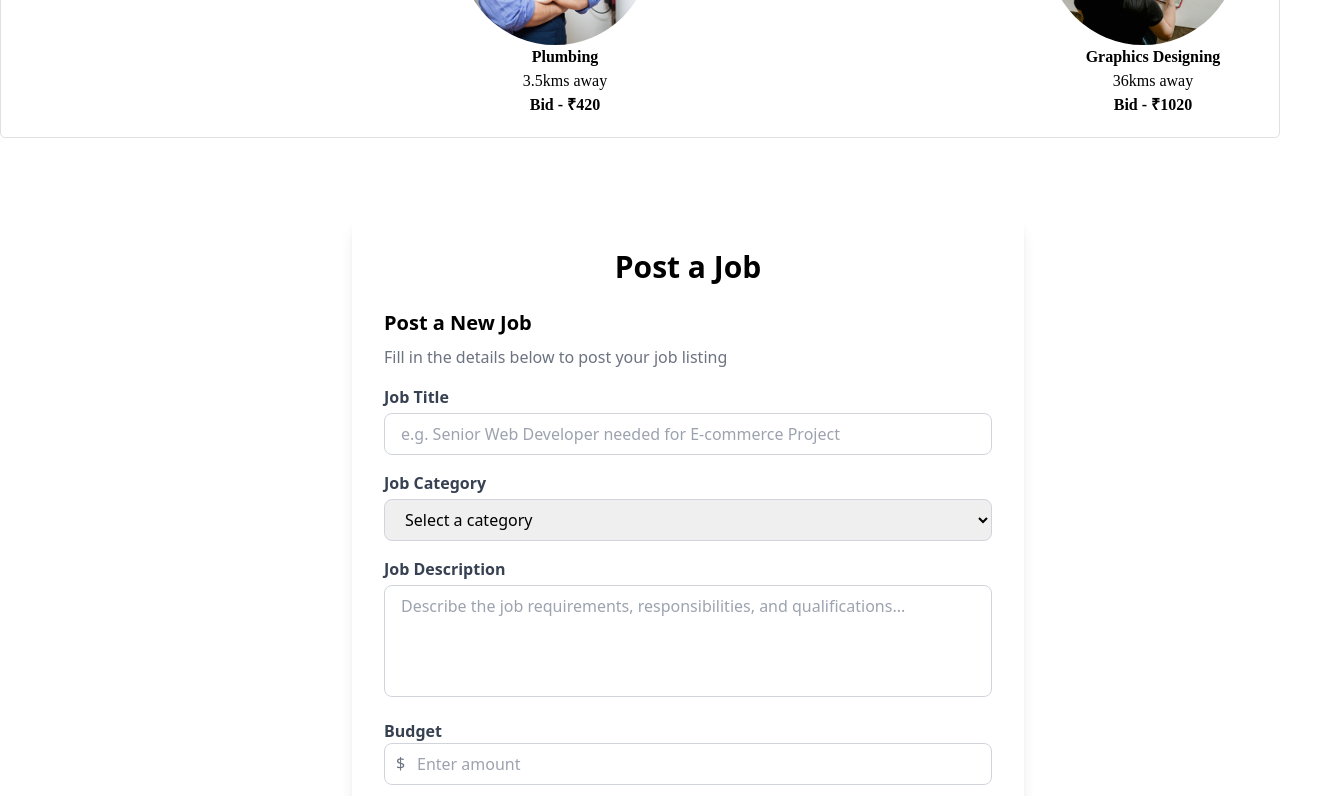
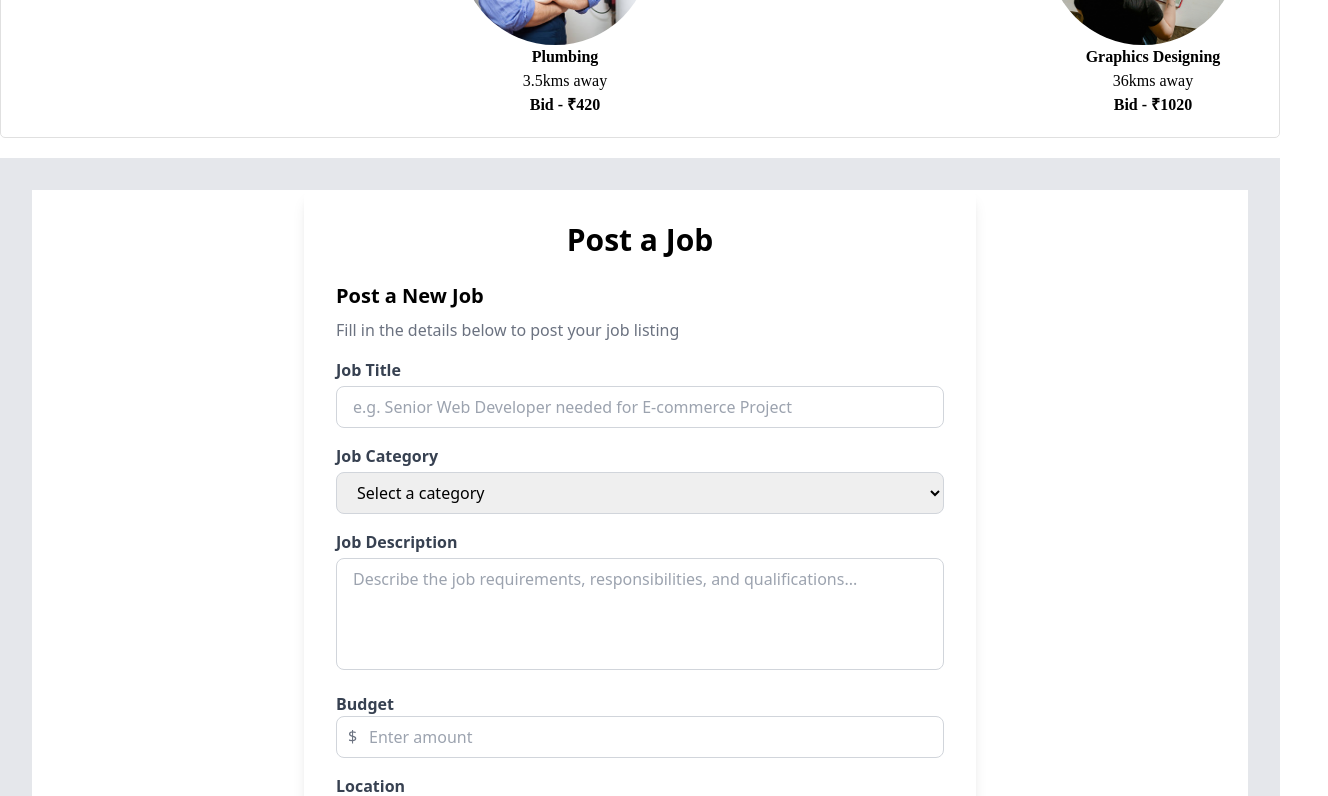
Before and after one commit to Side-Pocket/side_pocket, a React (Create React App) app in the folder client/: page / in a window 1280 px wide. Shown: the part 2000-2796 px from the top of the page, 1328 px wide, since content can reach past the window. Built offline with nearby package versions, Linux system fonts and the light colour scheme.

Commit message:
Scroll effect and alerts added.

```diff
--- a/client/src/App.css
+++ b/client/src/App.css
@@ -36,3 +36,9 @@
     transform: rotate(360deg);
   }
 }
+
+html, body {
+  overflow-x: hidden;
+  margin: 0;
+  padding: 0;
+}
--- a/client/src/App.js
+++ b/client/src/App.js
@@ -14,6 +14,8 @@ import PostJobForm from "./components/PostJob";
 import FeaturedJobs from './components/FeaturedJobs';
 import RecentlyPostedJobs from './components/RecentlyPostedJobs';
 
+import { useRef } from "react";
+
 
 function App() {
   // const [message, setMessage] = useState("");
@@ -24,11 +26,18 @@ function App() {
   //     .catch(error => console.log(error));
   // }, []);
 
+  const postJobRef = useRef(null);
+
+  const scrollToForm = () => {
+    if (postJobRef.current) {
+      postJobRef.current.scrollIntoView({ behavior: "smooth" });
+    }
+  };
   return (
     <div>
 
       <Router>
-      <Header />
+      <Header scrollToForm={scrollToForm} />
 
       <Routes>
       <Route path="/" element={
@@ -37,7 +46,9 @@ function App() {
 
             <FeaturedJobs />
             <RecentlyPostedJobs/>
+            <div ref={postJobRef} className="bg-gray-200 p-8">
              <PostJobForm />
+             </div>
 
           </>
         } />
--- a/client/src/Components/Header.js
+++ b/client/src/Components/Header.js
@@ -3,11 +3,13 @@ import logo from '../assests/Side_logo_update_svg_4.svg';
 import { Link } from "react-router-dom";
 
 
-const Header = () => {
+const Header = ({ scrollToForm }) => {
     const styles = {
         fontFamily: "Montserrat, sans-serif", // Capital "F" in "fontFamily"
         fontWeight: "520" // Capital "W" in "fontWeight"
       };
+
+
 
   return (
     <div>
@@ -19,7 +21,7 @@ const Header = () => {
                     <Link to="/">Home</Link>
                 </li>
                 <li>
-                    <Link to="/post-job">Post a Job</Link>
+                <button onClick={scrollToForm} className="hover:text-amber-800">Post a Job</button>
                 </li>
                 <li>Browse Jobs</li>
                 <li>About</li>
--- a/client/src/Components/Login.js
+++ b/client/src/Components/Login.js
@@ -18,6 +18,7 @@ const Login = () => {
     try {
       const response = await axios.post("http://localhost:5000/auth/login", user);
       console.log("Login Success:", response.data);
+      alert("Login Successful!");
       navigate("/"); // Redirect to Home after login
     } catch (error) {
       console.error("Login error:", error.response?.data || error.message);
--- a/client/src/Components/PostJob.jsx
+++ b/client/src/Components/PostJob.jsx
@@ -10,11 +10,12 @@ const PostJobForm = () => {
   const [budget, setBudget] = useState("");
   const [location, setLocation] = useState("");
 
+
   const handleSubmit = async (e) => {
     e.preventDefault();
     const jobData = { jobTitle, jobCategory, jobDescription, budget, location };
     try {
-      const response = await axios.post("http://localhost:5000/api/jobs/post-job", jobData); // Ensure the URL is correct
+      const response = await axios.post("http://localhost:5000/api/jobs/post-job", jobData);
       console.log("Job posted successfully:", response.data);
       alert("Job posted successfully!");
       setJobTitle("");
@@ -28,8 +29,9 @@ const PostJobForm = () => {
   };
 
   return (
-    <div className="flex justify-center items-center min-h-screen  m-12 w-full">
-      <div className="bg-white p-8 shadow-lg rounded-lg max-w-2xl w-full">
+    // <div className="bg-white ">
+    <div className=" bg-white flex justify-center items-center h-full w-full">
+      <div className="bg-white p-8 shadow-lg rounded-lg max-w-2xl w-full mx-auto">
         <h1 className="text-3xl font-semibold text-center mb-6">Post a Job</h1>
 
         <form onSubmit={handleSubmit}>
@@ -105,7 +107,8 @@ const PostJobForm = () => {
           </button>
         </form>
       </div>
-    </div>
+     </div>
+    //  </div>
   );
 };
 
--- a/client/src/Components/Signup.js
+++ b/client/src/Components/Signup.js
@@ -18,6 +18,7 @@ const Signup = () => {
     e.preventDefault();
     try {
       await axios.post("http://localhost:5000/auth/signup", user);
+      alert("Account created successfully! Now login with your credentials.");
       navigate("/login"); // Redirect after signup
     } catch (error) {
       console.error("Signup error:", error.response?.data || error.message);
--- a/client/src/index.css
+++ b/client/src/index.css
@@ -1,3 +1,9 @@
 @tailwind base;
 @tailwind components;
 @tailwind utilities;
+
+html, body {
+    overflow-x: hidden;
+    margin: 0;
+    padding: 0;
+  }
```
Also changed, not shown: 1 other file (tests, documents, lock files or other folders).
